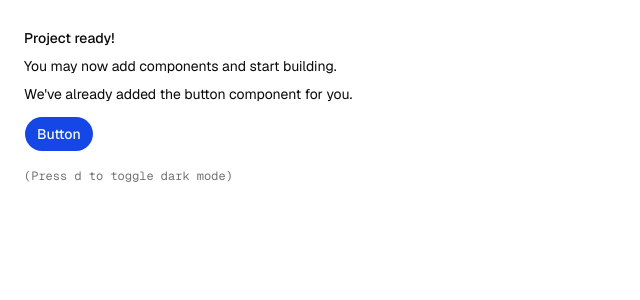
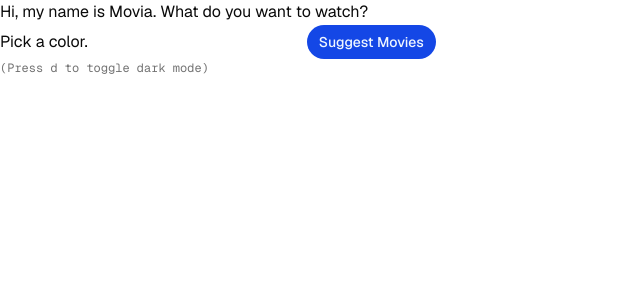
Before and after one commit to alfav23/movia, a Next.js app: page / in a window 1280 px wide. Shown: the top 300 px of the page, without its empty margins (0-640 px from the left). Built offline with nearby package versions, Linux system fonts and the light colour scheme.

Commit message:
form component

```diff
--- a/app/page.tsx
+++ b/app/page.tsx
@@ -1,18 +1,14 @@
-import { Button } from "@/components/ui/button"
+import Form from "@/components/Form"
 
 export default function Page() {
   return (
-    <div className="flex min-h-svh p-6">
-      <div className="flex max-w-md min-w-0 flex-col gap-4 text-sm leading-loose">
-        <div>
-          <h1 className="font-medium">Project ready!</h1>
-          <p>You may now add components and start building.</p>
-          <p>We&apos;ve already added the button component for you.</p>
-          <Button className="mt-2">Button</Button>
-        </div>
-        <div className="font-mono text-xs text-muted-foreground">
+    <div>
+      <div>
+        <p>Hi, my name is Movia. What do you want to watch?</p>
+      </div>
+      <Form></Form>
+      <div className="font-mono text-xs text-muted-foreground">
           (Press <kbd>d</kbd> to toggle dark mode)
-        </div>
       </div>
     </div>
   )
--- /dev/null
+++ b/components/Form/Form.tsx
@@ -0,0 +1,14 @@
+"use client";
+import { Button } from "../ui/button";
+
+export default function Form (){
+    return(
+        <>
+            <form className="form">
+                <label htmlFor="input">Pick a color.</label>
+                <input className="input border-white" type="text" />
+                <Button>Suggest Movies</Button>
+            </form>
+        </>
+    )
+}
--- /dev/null
+++ b/components/Form/index.tsx
@@ -0,0 +1 @@
+export { default } from "./Form";
--- /dev/null
+++ b/lib/promptConfig.ts
@@ -0,0 +1,12 @@
+import { PromptLayer } from "promptlayer";
+
+  const promptLayerClient = new PromptLayer({ apiKey: process.env.PROMPT_LAYER_API_KEY, throwOnError: true });
+
+  const response = await promptLayerClient.run({
+  promptName: "movia",
+  inputVariables: { input: "blue" },
+  tags: ["getting-started"],
+  metadata: { user_id: "123" }
+});
+
+console.log(response)
--- a/package.json
+++ b/package.json
@@ -18,9 +18,11 @@
     "clsx": "^2.1.1",
     "next": "16.1.7",
     "next-themes": "^0.4.6",
+    "promptlayer": "^1.2.2",
     "radix-ui": "^1.4.3",
     "react": "^19.2.4",
     "react-dom": "^19.2.4",
+    "sass": "^1.98.0",
     "shadcn": "^4.1.2",
     "tailwind-merge": "^3.5.0",
     "tw-animate-css": "^1.4.0"
```
Also changed, not shown: components/Form/Form.module.scss (added), 2 other files (tests, documents, lock files or other folders).
